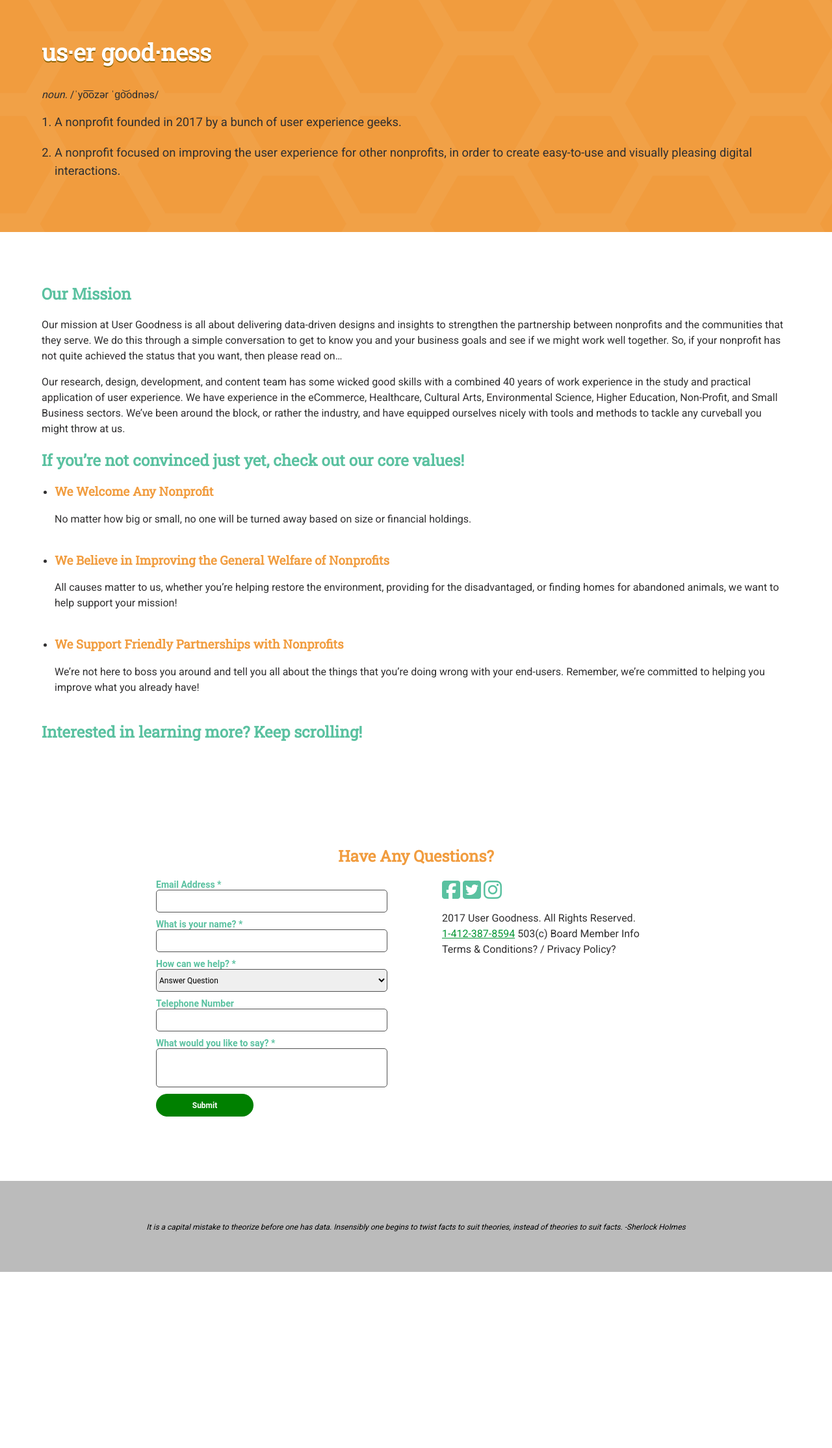
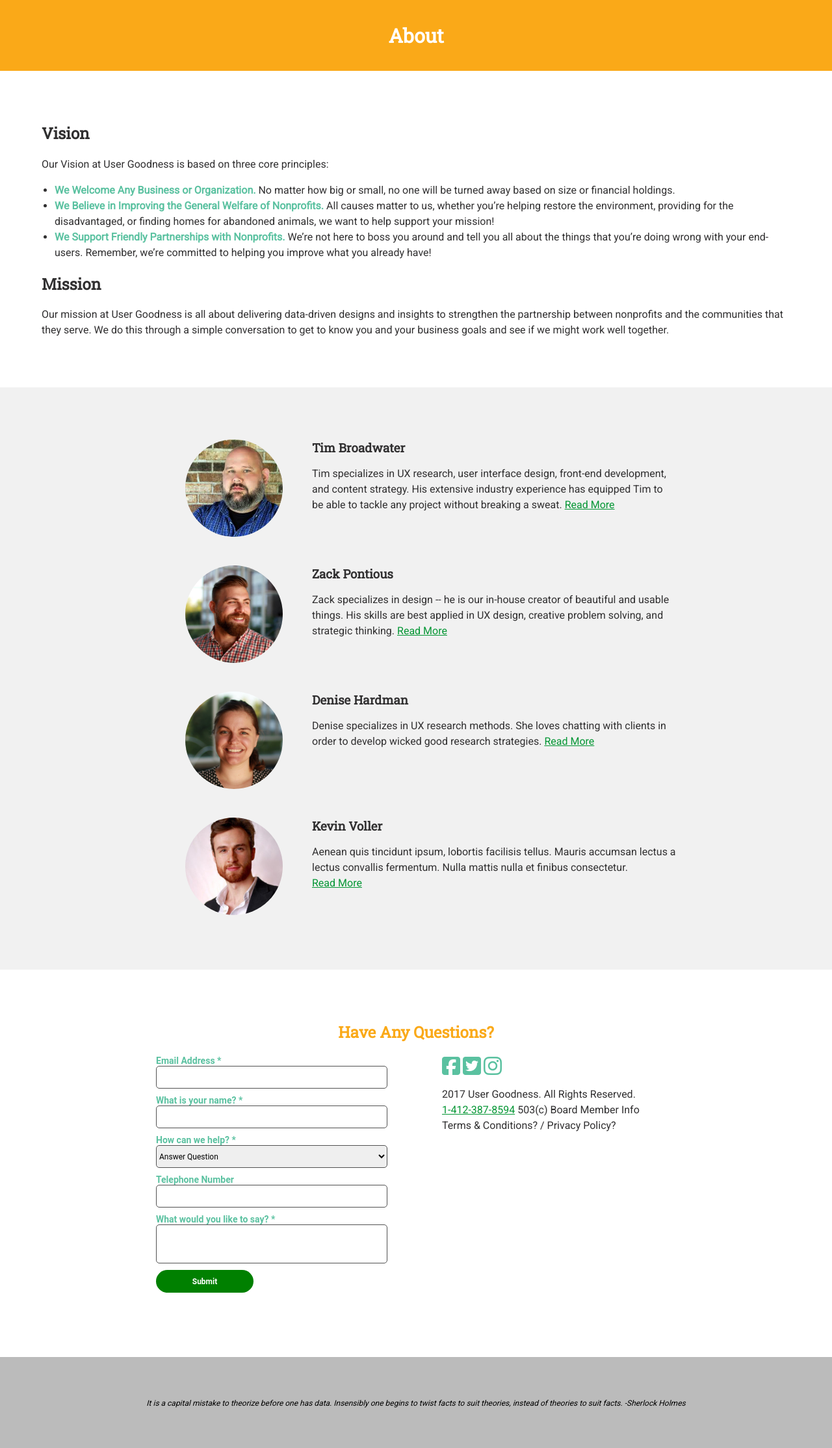
Before and after one commit to timbroadwater/website-beta, a PHP site: page /about in a window 1280 px wide. Shown: the part 90-2318 px from the top of the page at 65% size. Before the commit the page ends 2047 px from the top, so only its background shows below. Run offline with PHP 8.4, Linux system fonts and the light colour scheme; some libraries are stand-ins or nearby versions.

Commit message:
Migration
Migration alpha website content to beta design, and doing css as I go

```diff
--- a/about/index.php
+++ b/about/index.php
@@ -9,37 +9,68 @@
 		<header id="header" class="header">
 			<?php include '../imports/header.html';?>
 		</header>
-		<section id="hero" class="mission-header">
-			<div class="section-wrapper definition">
-				<h2>us·er good·ness</h2>
-				<p><em>noun</em>. /ˈyo͞ozər ˈɡo͝odnəs/</p>
-				<ol>
-					<li>A nonprofit founded in 2017 by a bunch of user experience geeks.</li>
-					<li>A nonprofit focused on improving the user experience for other nonprofits, in order to create easy-to-use and visually pleasing digital interactions.</li>
-				</ol>
+				<section id="hero">
+			<div class="banner-wrapper">
+				<h2>About</h2>
 			</div>
 		</section>
 		<section id="mission">
 			<div class="section-wrapper">
-				<h2>Our Mission</h2>
-				<p>Our mission at User Goodness is all about delivering data-driven designs and insights to strengthen the partnership between nonprofits and the communities that they serve. We do this through a simple conversation to get to know you and your business goals and see if we might work well together. So, if your nonprofit has not quite achieved the status that you want, then please read on…</p>
-				<p>Our research, design, development, and content team has some wicked good skills with a combined 40 years of work experience in the study and practical application of user experience. We have experience in the eCommerce, Healthcare, Cultural Arts, Environmental Science, Higher Education, Non-Profit, and Small Business sectors. We’ve been around the block, or rather the industry, and have equipped ourselves nicely with tools and methods to tackle any curveball you might throw at us.</p>
-				<h2>If you’re not convinced just yet, check out our core values!</h2>
+				<h2>Vision</h2>
+				<p>Our Vision at User Goodness is based on three core principles:
 				<ul>
 					<li>
-						<h3>We Welcome Any Nonprofit</h3>
-						No matter how big or small, no one will be turned away based on size or financial holdings.
+						<span class="orange">We Welcome Any Business or Organization.</span> No matter how big or small, no one will be turned away based on size or financial holdings.
 					</li>
 					<li>
-						<h3>We Believe in Improving the General Welfare of Nonprofits</h3>
-						All causes matter to us, whether you’re helping restore the environment, providing for the disadvantaged, or finding homes for abandoned animals, we want to help support your mission!
+						<span class="orange">We Believe in Improving the General Welfare of Nonprofits.</span> All causes matter to us, whether you’re helping restore the environment, providing for the disadvantaged, or finding homes for abandoned animals, we want to help support your mission!
 					</li>
 					<li>
-						<h3>We Support Friendly Partnerships with Nonprofits</h3>
-						We’re not here to boss you around and tell you all about the things that you’re doing wrong with your end-users. Remember, we’re committed to helping you improve what you already have!
+						<span class="orange">We Support Friendly Partnerships with Nonprofits.</span> We’re not here to boss you around and tell you all about the things that you’re doing wrong with your end-users. Remember, we’re committed to helping you improve what you already have!
 					</li>
 				</ul>
-				<h2>Interested in learning more? Keep scrolling!</h2>
+				<h2>Mission</h2>
+				<p>Our mission at User Goodness is all about delivering data-driven designs and insights to strengthen the partnership between nonprofits and the communities that they serve. We do this through a simple conversation to get to know you and your business goals and see if we might work well together.</p>
+			</div>
+		</section>
+		<section id="bio">
+			<div class="section-wrapper2">
+				<div class="bio-container">
+					<div class="bio-container-left">
+						<img src="../img/timbroadwater.jpg" alt="Tim Broadwater" class="bio-container-image"/>
+					</div>
+					<div class="bio-container-right">
+						<h3>Tim Broadwater</h3>
+						<p>Tim specializes in UX research, user interface design, front-end development, and content strategy. His extensive industry experience has equipped Tim to be able to tackle any project without breaking a sweat. <a href="/team">Read More</a></p>
+					</div>
+				</div>
+				<div class="bio-container">
+					<div class="bio-container-left">
+						<img src="../img/zackpontious.jpg" alt="Zack Pontious" class="bio-container-image"/>
+					</div>
+					<div class="bio-container-right">
+						<h3>Zack Pontious</h3>
+						<p>Zack specializes in design -- he is our in-house creator of beautiful and usable things. His skills are best applied in UX design, creative problem solving, and strategic thinking. <a href="/team">Read More</a></p>
+					</div>
+				</div>
+				<div class="bio-container">
+					<div class="bio-container-left">
+						<img src="../img/denisehardman.jpg" alt="Person's Name" class="bio-container-image"/>
+					</div>
+					<div class="bio-container-right">
+						<h3>Denise Hardman</h3>
+						<p>Denise specializes in UX research methods. She loves chatting with clients in order to develop wicked good research strategies. <a href="/team">Read More</a></p>
+					</div>
+				</div>
+				<div class="bio-container">
+					<div class="bio-container-left">
+						<img src="../img/kevinvoller.jpg" alt="Kevin Voller" class="bio-container-image"/>
+					</div>
+					<div class="bio-container-right">
+						<h3>Kevin Voller</h3>
+						<p>Aenean quis tincidunt ipsum, lobortis facilisis tellus. Mauris accumsan lectus a lectus convallis fermentum. Nulla mattis nulla et finibus consectetur. <a href="/team">Read More</a></p>
+					</div>
+				</div>
 			</div>
 		</section>
 		<section id="footer">
--- a/css/styles.css
+++ b/css/styles.css
@@ -203,11 +203,22 @@ header img {
 p, ol, ul {
   line-height: 150%; }
 
+.orange {
+  font-weight: bold;
+  color: #5ac1a0; }
+
 a {
   color: #049634; }
 
 .error {
   color: red; }
+
+.banner-wrapper {
+  max-width: 1280px;
+  width: 90%;
+  padding: 10px 5%;
+  overflow: hidden;
+  margin: 0 auto; }
 
 .section-wrapper {
   max-width: 1280px;
@@ -230,36 +241,34 @@ a {
       padding: 60px 5%; } }
 
 #hero {
-  margin-top: 56px;
-  background: url(../img/honeycomb.png) repeat #f19c3e;
-  background-size: 300px;
-  background-position: center center;
+  margin-top: 50px;
+  background: #faa918;
   text-align: center; }
+  @media (min-width: 768px) {
+    #hero {
+      margin-top: 90px; } }
   #hero h2 {
     color: #fff;
-    text-shadow: 0px 2px #906301;
-    font-size: 36px; }
-  #hero .homepage {
-    font-size: 24px; }
+    font-size: 18px; }
     @media (min-width: 768px) {
-      #hero .homepage {
-        font-size: 36px; } }
-    #hero .homepage .yellow {
-      color: #ffff77; }
-  #hero .definition {
-    text-align: left; }
-    #hero .definition p {
-      text-align: left;
-      color: #302f30; }
-    #hero .definition ol {
-      font-size: 1.15em;
-      text-align: left;
-      margin: 0 0 0 20px;
-      padding: 0;
-      color: #302f30; }
-      #hero .definition ol li {
-        margin: 0;
-        padding: 0 0 20px 0; }
+      #hero h2 {
+        font-size: 24px; } }
+    @media (min-width: 1024px) {
+      #hero h2 {
+        font-size: 30px; } }
+
+#carousel {
+  background: url(../img/carousel.jpg);
+  background-size: cover;
+  background-position: center center;
+  height: 150px;
+  transition: height 0.15s ease-out; }
+  @media (min-width: 768px) {
+    #carousel {
+      height: 300px; } }
+  @media (min-width: 1024px) {
+    #carousel {
+      height: 450px; } }
 
 #process .process-block {
   margin: 0 0 30px 0;
@@ -331,7 +340,7 @@ a {
             padding: 0 0 0 3%; } }
         #services ul li .li-right h3 {
           margin: 0;
-          color: #f19c3e; }
+          color: #faa918; }
         #services ul li .li-right .green {
           color: #5ac1a0; }
         #services ul li .li-right p {
@@ -340,9 +349,7 @@ a {
 
 #bio {
   text-align: center;
-  background: url(../img/honeycomb2.png) repeat #5ac1a0; }
-  #bio h2 {
-    color: #245e4c; }
+  background: #f1f1f1; }
   #bio .bio-container {
     padding: 20px 0;
     overflow: hidden;
@@ -363,8 +370,7 @@ a {
         width: 100%;
         max-width: 150px;
         height: auto;
-        -webkit-clip-path: polygon(50% 0%, 92% 25%, 92% 75%, 50% 100%, 8% 75%, 8% 25%);
-        clip-path: polygon(50% 0%, 92% 25%, 92% 75%, 50% 100%, 8% 75%, 8% 25%); }
+        border-radius: 100px; }
     #bio .bio-container .bio-container-right {
       display: inline-block;
       width: 100%;
@@ -375,7 +381,7 @@ a {
           float: left; } }
       #bio .bio-container .bio-container-right h3 {
         text-align: center;
-        color: #fff;
+        color: #302f30;
         margin: 0; }
         @media (min-width: 768px) {
           #bio .bio-container .bio-container-right h3 {
@@ -401,16 +407,16 @@ a {
   color: #302f30; }
   #nonprofits ol li, #nonprofits ul li, #contact ol li, #contact ul li, #mission ol li, #mission ul li {
     margin: 0;
-    padding: 0 0 20px 0; }
+    padding: 0; }
 #nonprofits h2, #contact h2, #mission h2 {
-  color: #5ac1a0; }
+  color: #302f30; }
 #nonprofits h3, #contact h3, #mission h3 {
-  color: #f19c3e; }
+  color: #302f30; }
 
 #footer {
   text-align: center; }
   #footer h2 {
-    color: #f19c3e; }
+    color: #faa918; }
   #footer a {
     color: #049634; }
   #footer .footer-left {
@@ -449,7 +455,7 @@ a {
     color: #5ac1a0;
     cursor: pointer; }
     #footer .fa:hover {
-      color: #f19c3e; }
+      color: #faa918; }
 
 #quote {
   text-align: center;
@@ -488,7 +494,7 @@ a {
   color: #049634; }
 
 .mission-header {
-  background: url(../img/honeycomb2.png) repeat #f19c3e !important;
+  background: url(../img/honeycomb2.png) repeat #faa918 !important;
   background-size: 300px !important;
   background-position: center center !important; }
 
--- a/process/index.php
+++ b/process/index.php
@@ -9,9 +9,9 @@
 		<header id="header" class="header">
 			<?php include '../imports/header.html';?>
 		</header>
-		<section id="hero" class="mission-header">
-			<div class="section-wrapper definition">
-				<h2>This is how we do it...</h2>
+		<section id="hero">
+			<div class="banner-wrapper">
+				<h2>Our Process</h2>
 			</div>
 		</section>
 		<section id="process">
--- a/scss/_partials/_ui.scss
+++ b/scss/_partials/_ui.scss
@@ -1,4 +1,4 @@
-$orange: #f19c3e;
+$orange: #faa918;
 $lightgrey: #bbbbbb;
 $mediumgrey: #515151;
 $darkgrey: #302f30;
--- a/scss/styles.scss
+++ b/scss/styles.scss
@@ -15,12 +15,24 @@ p, ol, ul {
 }
 
 //Objects – class-based selectors which define undecorated design patterns, for example media object known from OOCSS
+.orange {
+	font-weight: bold;
+	color: $green;
+}
 a {
 	color: $greenlink;
 }
 .error {
 	color: red;
 }
+.banner-wrapper {
+	max-width: 1280px;
+	width: 90%;
+	padding: 10px 5%;
+	overflow: hidden;
+    margin: 0 auto;
+}
+
 .section-wrapper {
 	max-width: 1280px;
 	width: 90%;
@@ -43,42 +55,35 @@ a {
 }
 
 #hero {
-	margin-top: 56px;
-	background: url(../img/honeycomb.png) repeat $orange;
-	background-size: 300px;
-	background-position: center center;
+	margin-top: 50px;
+	background: $orange;
 	text-align: center;
+	@include mq(tablet){
+		margin-top: 90px;
+	}
 	h2 {
 		color: $white;
-			text-shadow: 0px 2px #906301;
-			font-size: 36px;
+		font-size: 18px;
+		@include mq(tablet){
+			font-size: 24px;
 		}
-		.homepage {
-			font-size: 24px;
-			@include mq(tablet){
-				font-size: 36px;
-			}
-			.yellow {
-				color: #ffff77;
+		@include mq(desktop){
+			font-size: 30px;
 		}
 	}
-	.definition {
-		text-align: left;
-		p {
-			text-align: left;
-			color: $darkgrey;
 }
-		ol {
-			font-size: 1.15em;
-			text-align: left;
-			margin: 0 0 0 20px;
-			padding: 0;
-			color: $darkgrey;
-			li {
-				margin: 0;
-				padding: 0 0 20px 0;
+
+#carousel {
+	background: url(../img/carousel.jpg);
+	background-size: cover;
+	background-position: center center;
+	height: 150px;
+	transition: height 0.15s ease-out;
+	@include mq(tablet){
+		height: 300px;
 	}
-		}
+	@include mq(desktop){
+		height: 450px;
 	}
 }
 
@@ -176,10 +181,7 @@ a {
 }
 #bio {
 	text-align: center;
-	background: url(../img/honeycomb2.png) repeat $green;
-	h2 {
-		color: darken($green, 30%);
-	}
+	background: #f1f1f1;
 	.bio-container {
 		padding: 20px 0;
 		overflow: hidden;
@@ -200,11 +202,7 @@ a {
 				width: 100%;
 				max-width: 150px;
 				height: auto;
-				// circle border-radius: 100px;
-				// -webkit-clip-path: polygon(23% 9%, 77% 9%, 100% 50%, 77% 90%, 23% 90%, 0 50%);
-				// clip-path: polygon(23% 9%, 77% 9%, 100% 50%, 77% 90%, 23% 90%, 0 50%);
-				-webkit-clip-path: polygon(50% 0%, 92% 25%, 92% 75%, 50% 100%, 8% 75%, 8% 25%);
-				clip-path: polygon(50% 0%, 92% 25%, 92% 75%, 50% 100%, 8% 75%, 8% 25%);
+				border-radius: 100px;
 			}
 		}
 		.bio-container-right {
@@ -217,7 +215,7 @@ a {
 		 	}
 			h3 {
 				text-align: center;
-				color: $white;
+				color: $darkgrey;
 				margin: 0;
 				@include mq(tablet){
 			 		text-align: left;
@@ -251,14 +249,14 @@ a {
 		color: $darkgrey;
 		li {
 			margin: 0;
-			padding: 0 0 20px 0;
+			padding: 0;
 		}
 	}
 	h2 {
-		color: $green;
+		color: $darkgrey;
 	}
 	h3 {
-		color: $orange;
+		color: $darkgrey;
 	}
 }
 
--- a/services/index.php
+++ b/services/index.php
@@ -9,9 +9,9 @@
 		<header id="header" class="header">
 			<?php include '../imports/header.html';?>
 		</header>
-		<section id="hero">
-			<div class="section-wrapper definition">
-				<p>Our User Goodness UXperts champion the fusion between research and design to deliver the highest quality experiences between you and the communities in which you serve. </p>
+				<section id="hero">
+			<div class="banner-wrapper">
+				<h2>Services</h2>
 			</div>
 		</section>
 		<section id="nonprofits">
```
Also changed, not shown: index.php (+7 -74 lines), img/carousel.jpg (added), img/service-06.svg. Lines whose indentation alone changed are shown as unchanged.
